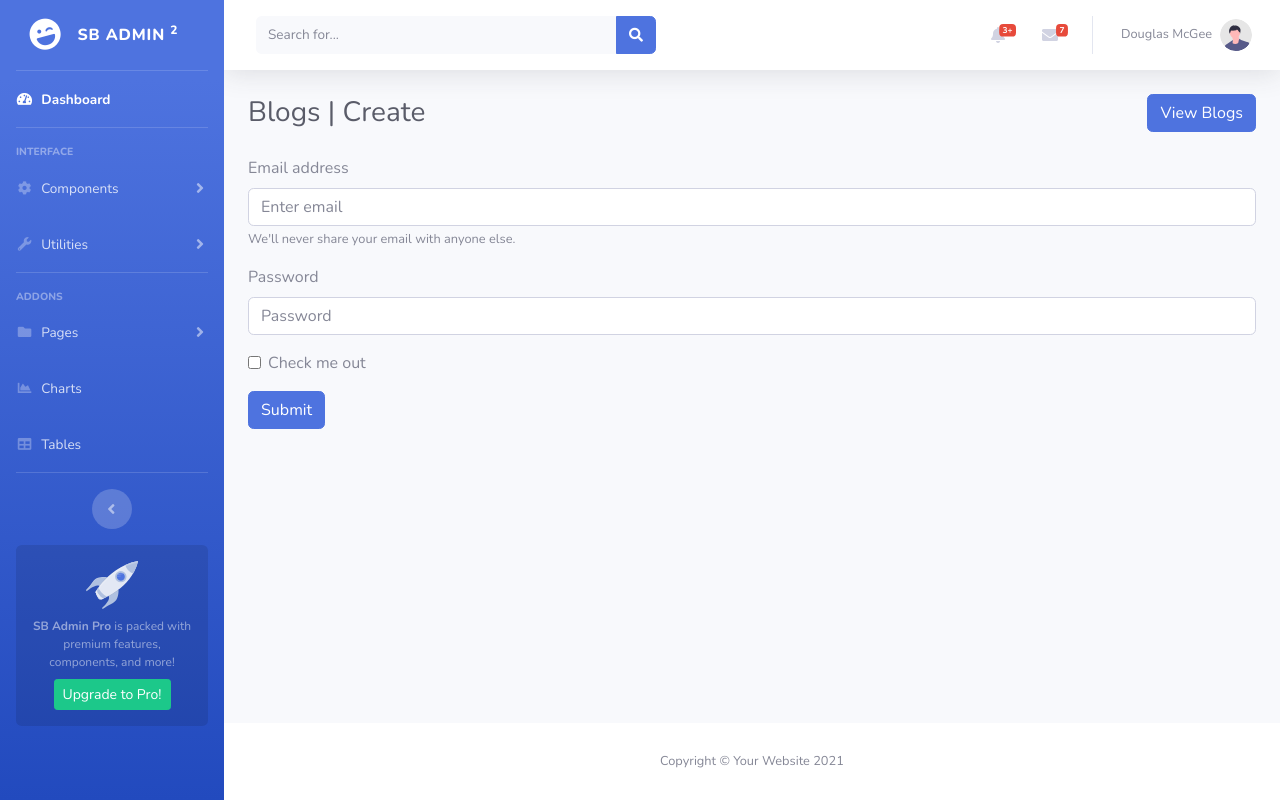
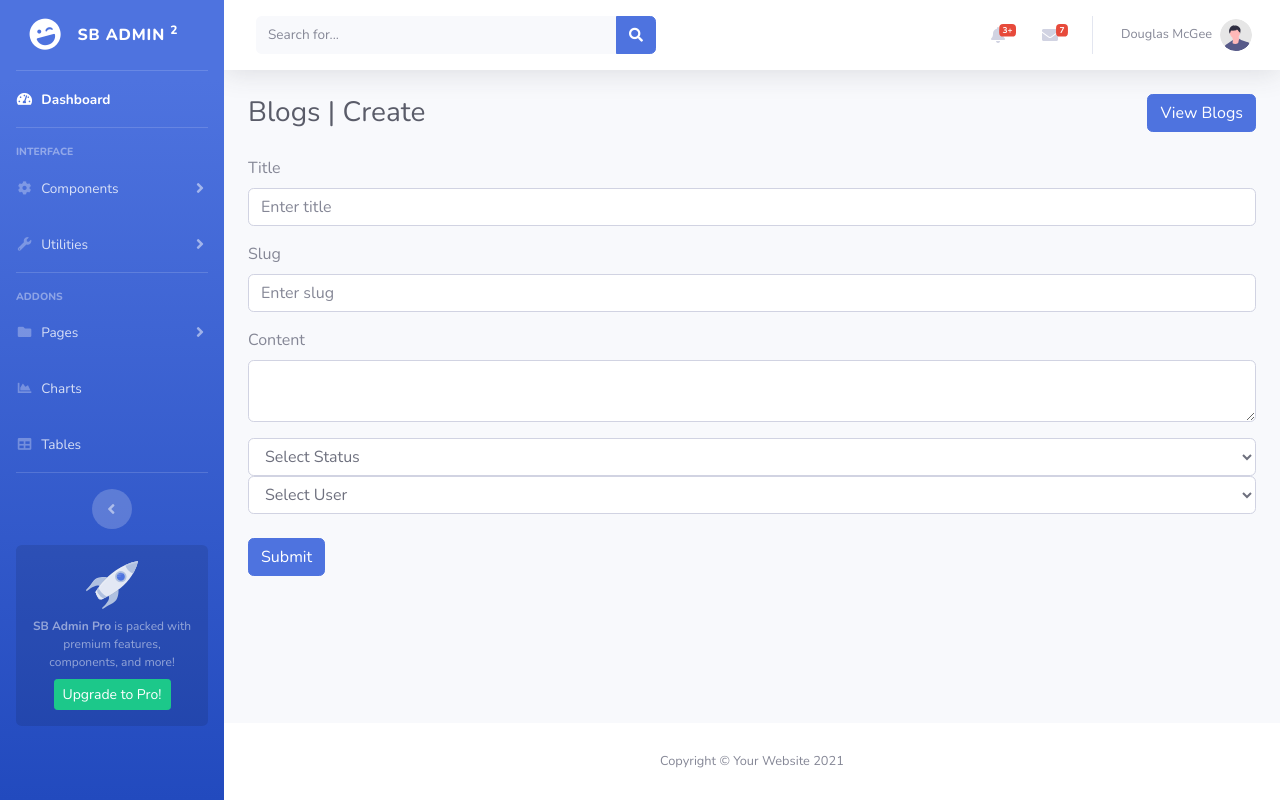
Before and after one commit to EmpSwarup/web-services-elective, a Flask app: page /blogs/create in a window 1280 px wide. Run offline with Flask 3, Linux system fonts and the light colour scheme; data that the repository does not hold is empty; some libraries are stand-ins or nearby versions.

Commit message:
blog creation

```diff
--- a/app.py
+++ b/app.py
@@ -4,6 +4,8 @@ from flask import Flask, render_template,request,redirect
 import pymysql
 
 from db import DBConnection
+
+import datetime
 
 # Initialize Flask app
 app = Flask(__name__)
@@ -75,8 +77,8 @@ def view_blogs():
 
 	# SQL Query for selecting all blogs
 	query = '''SELECT b.id as blog_id,
-					b.name as title,
-					b.slug as blog_slug,
+					b.title as title,
+					b.slug as slug,
 					b.created_at,
 					b.status,
 					u.first_name,
@@ -93,9 +95,46 @@ def view_blogs():
 	# Pass data to frontend
 	return render_template('blogs/list.html',blogs=output)
 
-@app.route('/blogs/create')
+@app.route('/blogs/create',methods=['POST','GET'])
 def create_blog():
-	return render_template('blogs/add.html')
+
+	# Initialize DB Connection
+	dbConn = DBConnection()
+	conn,cur = dbConn.mysqlconnect()
+
+	if request.method == 'GET':
+		# SQL Query for selecting all blogs
+		query = '''SELECT * FROM users; '''
+		cur.execute(query)
+		output = cur.fetchall()
+		conn.close()
+		return render_template('blogs/add.html',users=output)
+	else:
+		a_title = request.form['title']
+		a_slug = request.form['slug']
+		a_content = request.form['content']
+		a_status = request.form['status']
+		a_user = request.form['user']
+
+		a_created_at = datetime.datetime.now()
+
+		query = '''INSERT INTO `blogs`
+								(`title`,
+								`slug`,
+								`created_at`,
+								`status`,
+								`user_id`,
+								`description`)
+					VALUES      ('%s',
+								'%s',
+								'%s',
+								'%s',
+								'%s',
+								'%s'); '''	% (a_title,a_slug,a_created_at,a_status,a_user,a_content)
+		cur.execute(query)
+		conn.commit()
+		conn.close()
+		return redirect('/blogs')
 
 @app.route('/blogs/edit')
 def edit_blog():
--- a/templates/blogs/add.html
+++ b/templates/blogs/add.html
@@ -10,33 +10,66 @@
     </span>
   </div>
   <div>
-    <form>
+    <form action="/blogs/create" method="POST">
       <div class="form-group">
-        <label for="exampleInputEmail1">Email address</label>
+        <label for="exampleInputEmail1">Title</label>
         <input
-          type="email"
+          type="text"
           class="form-control"
           id="exampleInputEmail1"
           aria-describedby="emailHelp"
-          placeholder="Enter email"
+          placeholder="Enter title"
+          name="title"
         />
-        <small id="emailHelp" class="form-text text-muted"
-          >We'll never share your email with anyone else.</small
-        >
       </div>
       <div class="form-group">
-        <label for="exampleInputPassword1">Password</label>
+        <label for="exampleInputEmail1">Slug</label>
         <input
-          type="password"
+          type="text"
           class="form-control"
-          id="exampleInputPassword1"
-          placeholder="Password"
+          id="exampleInputEmail1"
+          aria-describedby="emailHelp"
+          placeholder="Enter slug"
+          name="slug"
         />
       </div>
-      <div class="form-group form-check">
-        <input type="checkbox" class="form-check-input" id="exampleCheck1" />
-        <label class="form-check-label" for="exampleCheck1">Check me out</label>
+      <div class="form-group">
+        <label for="exampleInputEmail1">Content</label>
+        <textarea
+          type="text"
+          class="form-control"
+          id="exampleInputEmail1"
+          aria-describedby="emailHelp"
+          placeholder="Enter Content"
+          name="content"
+        >
+        </textarea>
       </div>
+      <div>
+        <select
+          class="form-select form-control"
+          aria-label="Default select example"
+          name="status"
+        >
+          <option selected>Select Status</option>
+          <option value="0">Active</option>
+          <option value="1">InActive</option>
+        </select>
+      </div>
+      <div>
+        <select
+          class="form-select form-control"
+          aria-label="Default select example"
+          name="user"
+        >
+          <option selected>Select User</option>
+          {% for user in users %}
+          <option value="{{user.0}}">{{user.1}} {{user.2}}</option>
+          {% endfor %}
+        </select>
+      </div>
+
+      <br />
       <button type="submit" class="btn btn-primary">Submit</button>
     </form>
   </div>
```
